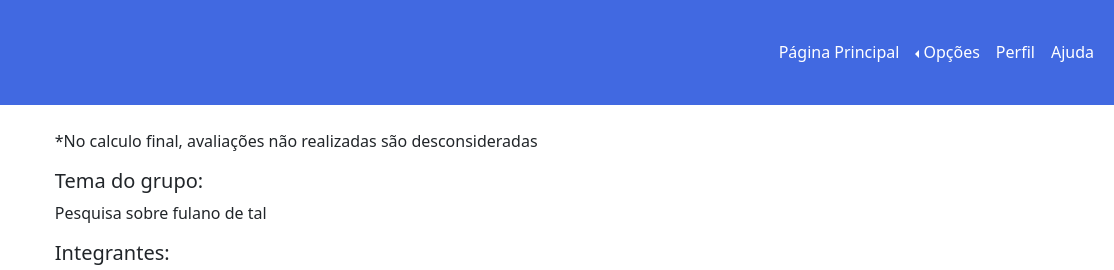
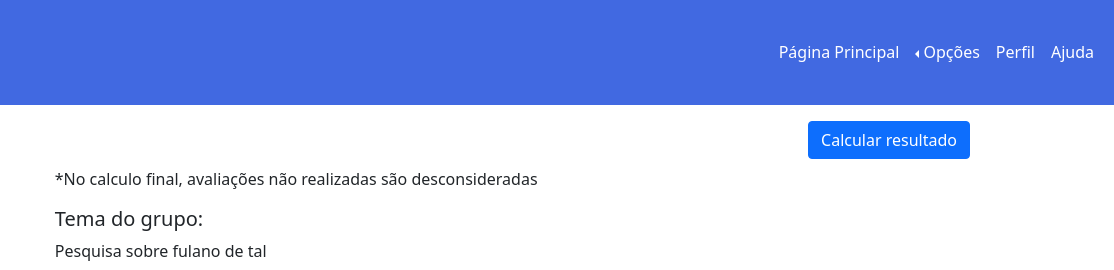
Before and after one commit to igor-primo/SAAP-UFS, a plain HTML site: page front-end/View/Grupo.html in a window 1280 px wide. Shown: the top 270 px of the page, 166-1280 px from the left. Drawn offline with nearby package versions, Linux system fonts and the light colour scheme.

Commit message:
Update Grupo.html

```diff
--- a/front-end/View/Grupo.html
+++ b/front-end/View/Grupo.html
@@ -48,7 +48,6 @@
                                 <li>
                                     <hr class="dropdown-divider">
                                 </li>
-                                <li><a class="dropdown-item" href="#">Encerrar Projeto</a></li>
                             </ul>
                         </li>
                         <li class="nav-item">
@@ -63,6 +62,9 @@
         </nav>
     </header>
     <div id="corpo">
+        <div class="text-end">
+            <button type="button" class="btn btn-primary ">Calcular resultado</button>
+        </div>
         <h1 id="grupo_nome" class="text-center"></h1>
         <p>*No calculo final, avaliações não realizadas são desconsideradas</p>
         <h5>Tema do grupo: </h5>
```
